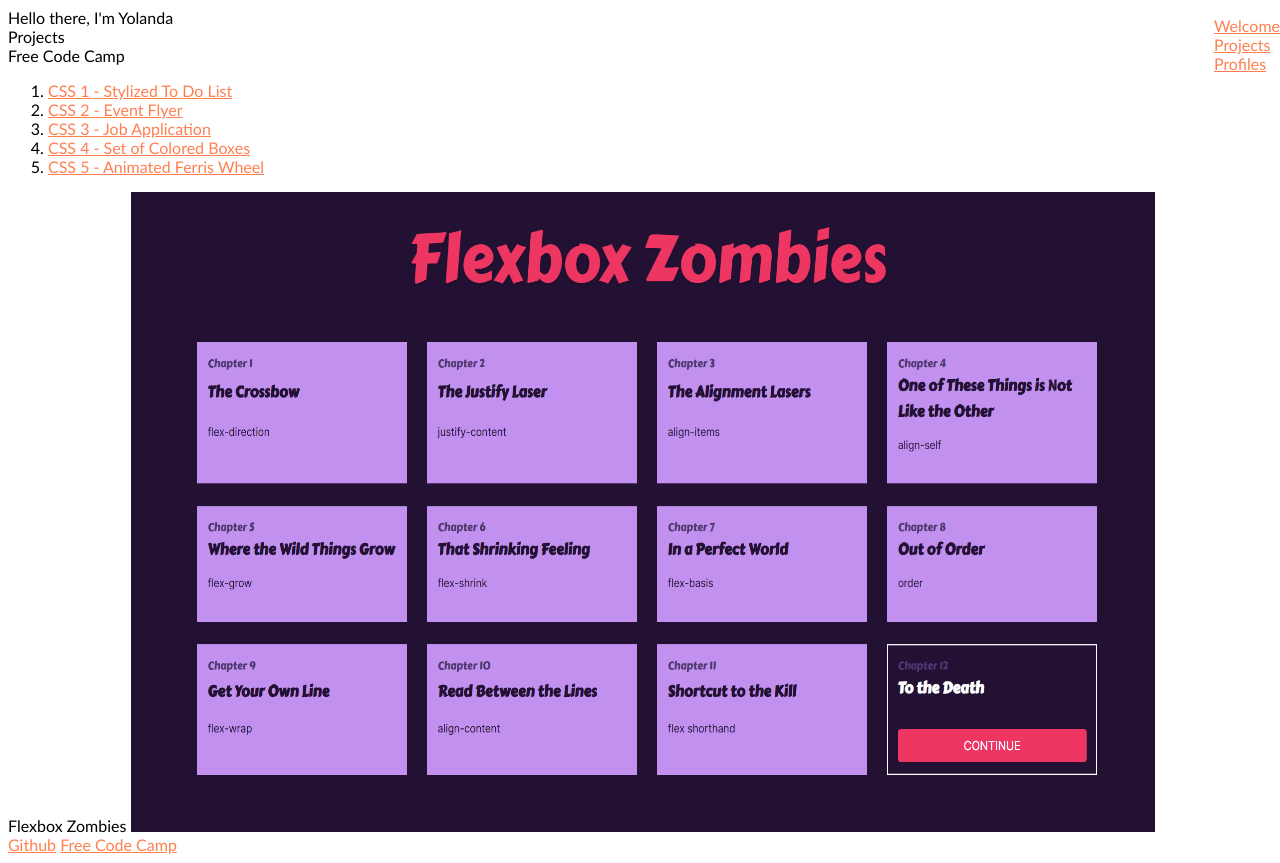
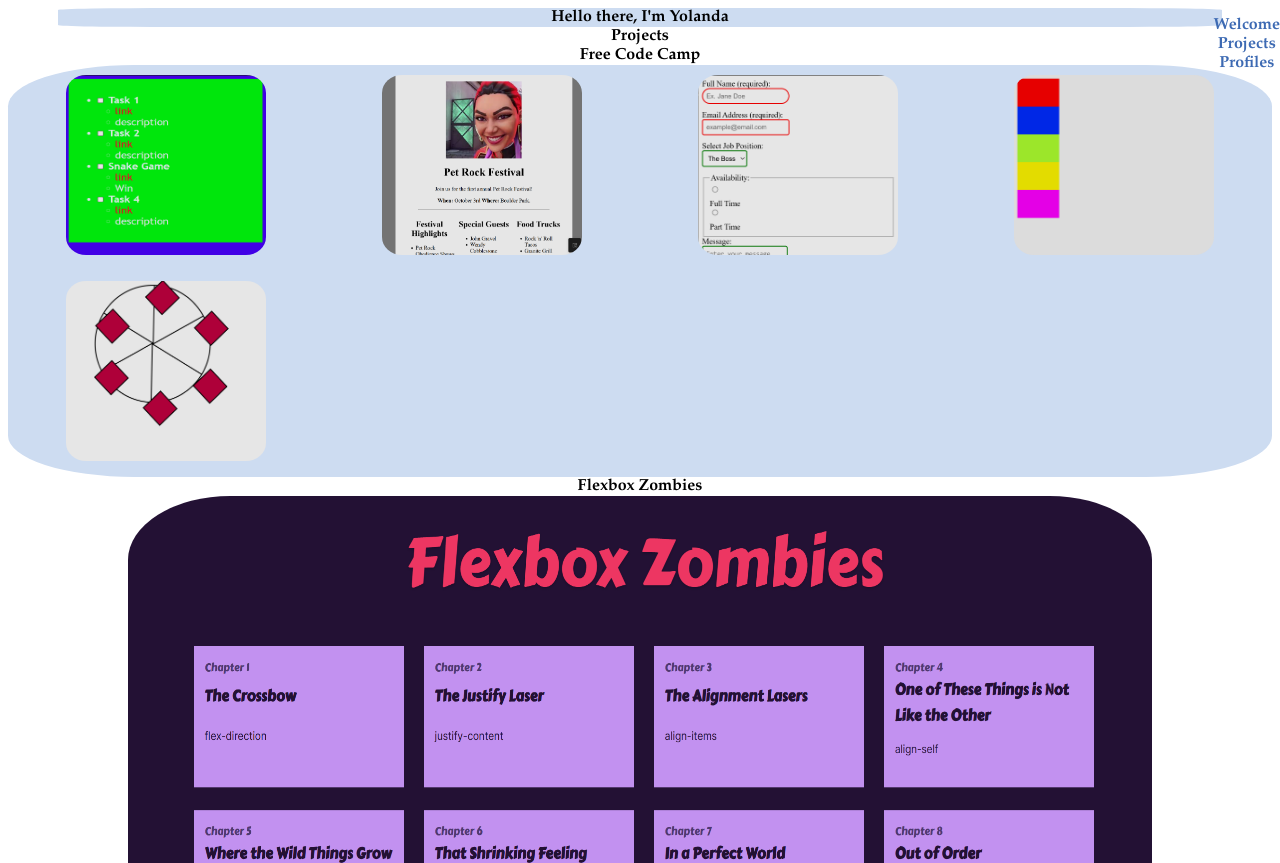
Before and after one commit to yw27263/YolandaWang-Portfolio, a plain HTML site: page index.html in a window 1280 px wide. Shown: the top 863 px of the page. Drawn offline with Linux system fonts and the light colour scheme.

Commit message:
Added Screenshots of projects and started styling

```diff
--- a/index.html
+++ b/index.html
@@ -17,30 +17,21 @@
             <li><a href="#profiles-div">Profiles</a></li>
         </ul>
     </div>
+    <p1>Projects</p1>
+    <br>
+    <p2>Free Code Camp</p2>
     <div class="projects" id="projects-div">
-        <p1>Projects</p1>
-        <br>
-        <p2>Free Code Camp</p2>
-        <ol>
-            <li>
-                <a href="/CSS 1 - Stylized To Do List/index.html" target="viewer">CSS 1 - Stylized To Do List</a>
-            </li>
-            <li>
-                <a href="/CSS 2 - Event Flyer/index.html" target="viewer">CSS 2 - Event Flyer</a>
-            </li>
-            <li>
-                <a href="/CSS 3 - Job Application/index.html" target="viewer">CSS 3 - Job Application</a>
-            </li>
-            <li>
-                <a href="/CSS 4 - Set of Colored Boxes/index.html" target="viewer">CSS 4 - Set of Colored Boxes</a>
-            </li>
-            <li>
-                <a href="/CSS 5 - Animated Ferris Wheel/index.html" target="viewer">CSS 5 - Animated Ferris Wheel</a>
-            </li>
-        </ol>
-        <p2>Flexbox Zombies</p2>
-        <a><img id="flexZScrn" src="flexboxZombiesScrnShot.png"></a>
+
+        <a href="/CSS 1 - Stylized To Do List/index.html" target="viewer"><img class="prjctSS" src="ScrnShots/listScrnShot.png" alt="to do list"></a>
+        <a href="/CSS 2 - Event Flyer/index.html" target="viewer"><img class="prjctSS" src="ScrnShots/petRockScrnShot.png" alt="Pet Rock Festival Flyer"></a>
+        <a href="/CSS 3 - Job Application/index.html" target="viewer"><img class="prjctSS" src="ScrnShots/jobApFormScrnShot.png" alt="Job Application Form"></a>
+        <a href="/CSS 4 - Set of Colored Boxes/index.html" target="viewer"><img class="prjctSS" src="ScrnShots/colorBoxesScrnShot.png" alt="a set of colored boxes"></a>
+        <a href="/CSS 5 - Animated Ferris Wheel/index.html" target="viewer"><img class="prjctSS" src="ScrnShots/ferrisWheelScrnShot.png" alt="ferris wheel"></a>
     </div>
+    <p2>Flexbox Zombies</p2>
+    <a><img id="flexZScrn" src="ScrnShots/flexboxZombiesScrnShot.png"></a>
+    <p1>Project Landing Page</p1>
+    <p1>Tribute Page</p1>
     <div class="profiles" id="profiles-div">
         <a id="git-prof" href= "https://github.com/yw27263" target="_blank">Github</a>
         <a id="fcc-prof" href="https://www.freecodecamp.org/fcc-1d7fb6d4-270c-40ab-bc8b-010f7473fae5" target="_blank">Free Code Camp</a>
--- a/styles.css
+++ b/styles.css
@@ -6,15 +6,46 @@
 }
 
 body{
-    /*background-color: aqua;*/
-    font-family:'Trebuchet MS', 'Lucida Sans Unicode', 'Lucida Grande', 'Lucida Sans', Arial, sans-serif;
+    background-color:  #ffffff;
+    font-family: Garamond, sans-serif;
+    font-weight: bold;
+    text-align: center;
 }
 
 a{
-    color:coral;
+    color:#3d6ab3;
+    text-decoration: none;
 }
 
 #flexZScrn {
     height:50vw;
     width:80vw;
+    display: block;
+    margin: 0 auto;
 }
+
+.prjctSS {
+    width:200px;
+    height: 180px;
+    filter:brightness(90%);
+}
+
+img {
+    border-radius: 10%;
+}
+
+.projects{
+    display:grid;
+    grid-template-columns: auto auto auto;
+    grid-template-columns: repeat(auto-fit, minmax(250px, 1fr));
+    gap: 20px;
+    padding:10px;
+    background-color:#cddcf1;
+    border-radius: 10%;
+}
+
+.welcome {
+    background-color:#cddcf1;
+    margin: auto 50px auto 50px;
+    border-radius: 10%;
+}
```
Also changed, not shown: CSS 3 - Job Application/index.html (+1 -1 lines), ScrnShots/colorBoxesScrnShot.png (added), ScrnShots/ferrisWheelScrnShot.png (added), ScrnShots/flexboxZombiesScrnShot.png (renamed from flexboxZombiesScrnShot.png), ScrnShots/jobApFormScrnShot.png (added), ScrnShots/listScrnShot.png (added), ScrnShots/petRockScrnShot.png (added).
